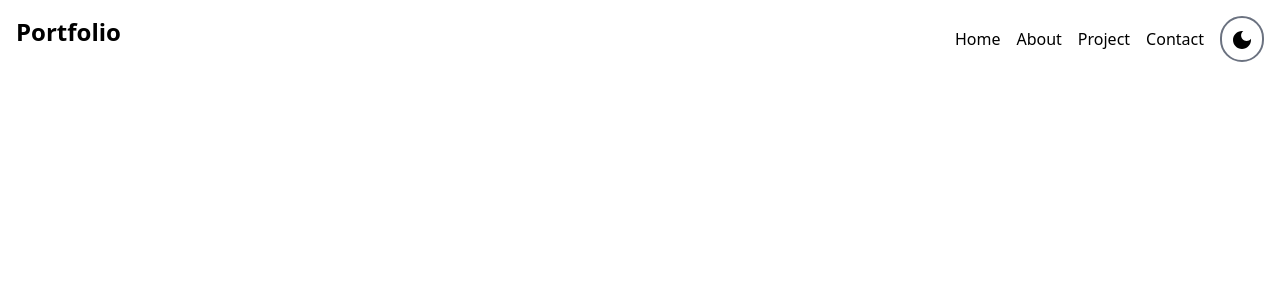
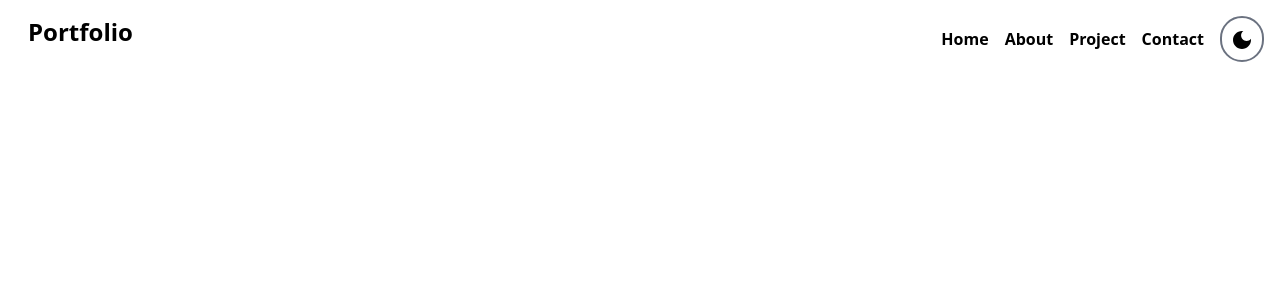
Before and after one commit to kento-ix/portfolio, a React (Create React App) app: page / in a window 1280 px wide. Shown: the top 300 px of the page. Built offline with nearby package versions, Linux system fonts and the light colour scheme; the HTML template or start-up script is replaced by a standard one.

Commit message:
update header section

```diff
--- a/src/component/header.jsx
+++ b/src/component/header.jsx
@@ -5,12 +5,12 @@ import DarkModeIcon from '@mui/icons-material/DarkMode';
 const Header = ({ toggleDarkMode, darkMode }) => {
     return (
         <div className="fixed top-0 left-0 w-full flex justify-between p-4 bg-opacity-90 z-50">
-            <div className="text-2xl font-bold">Portfolio</div>
+            <div className="text-2xl font-bold ml-3">Portfolio</div>
             <div className="flex space-x-4">
-                <button className="hover:text-gray-500">Home</button>
-                <button className="hover:text-gray-500">About</button>
-                <button className="hover:text-gray-500">Project</button>
-                <button className="hover:text-gray-500">Contact</button>
+                <button className="hover:text-blue-500 font-bold">Home</button>
+                <button className="hover:text-blue-500 font-bold">About</button>
+                <button className="hover:text-blue-500 font-bold">Project</button>
+                <button className="hover:text-blue-500 font-bold">Contact</button>
                 <button
                     onClick={toggleDarkMode}
                     className="ml-4 p-2 rounded-full border-2 border-gray-500"
```
